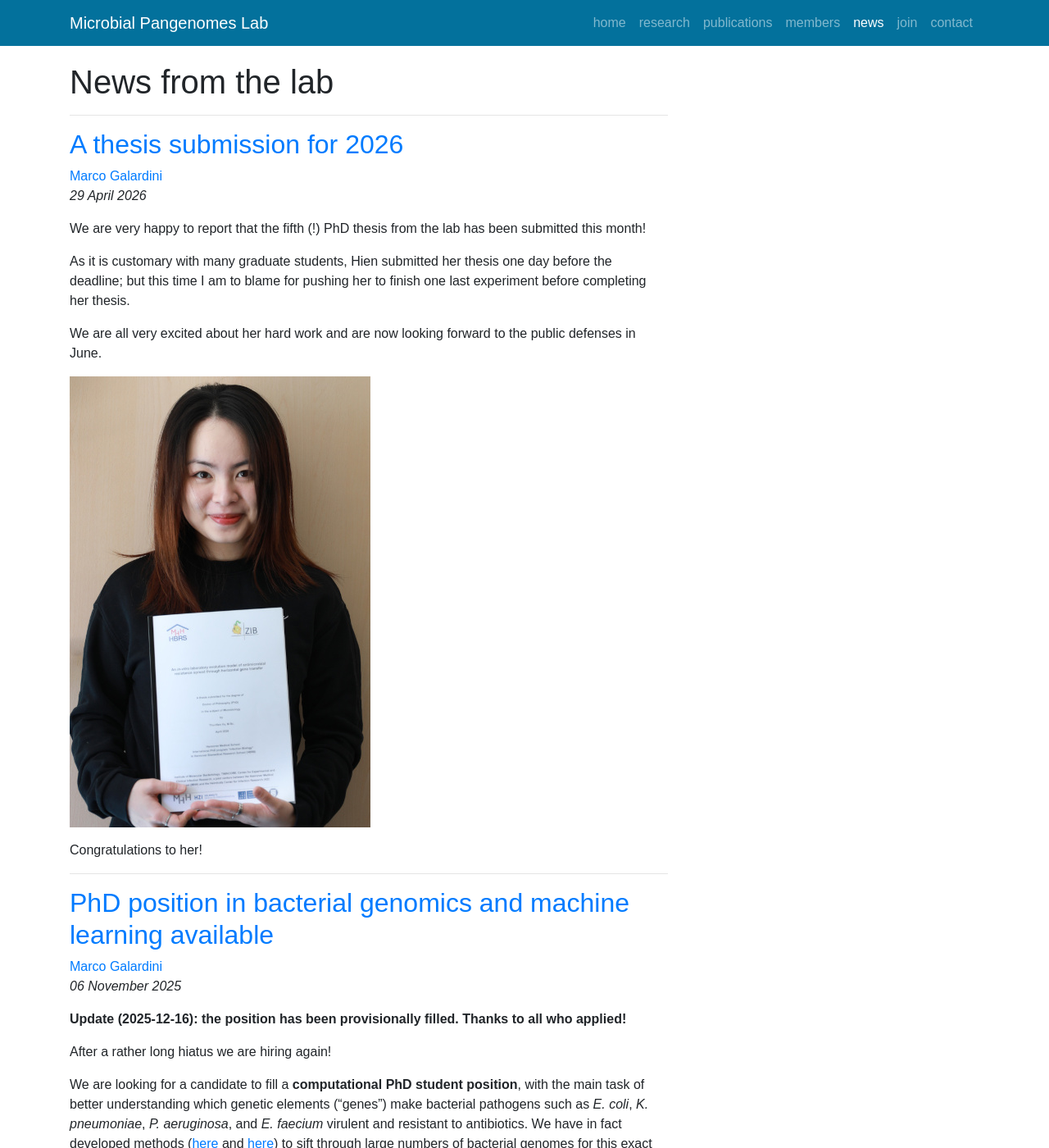
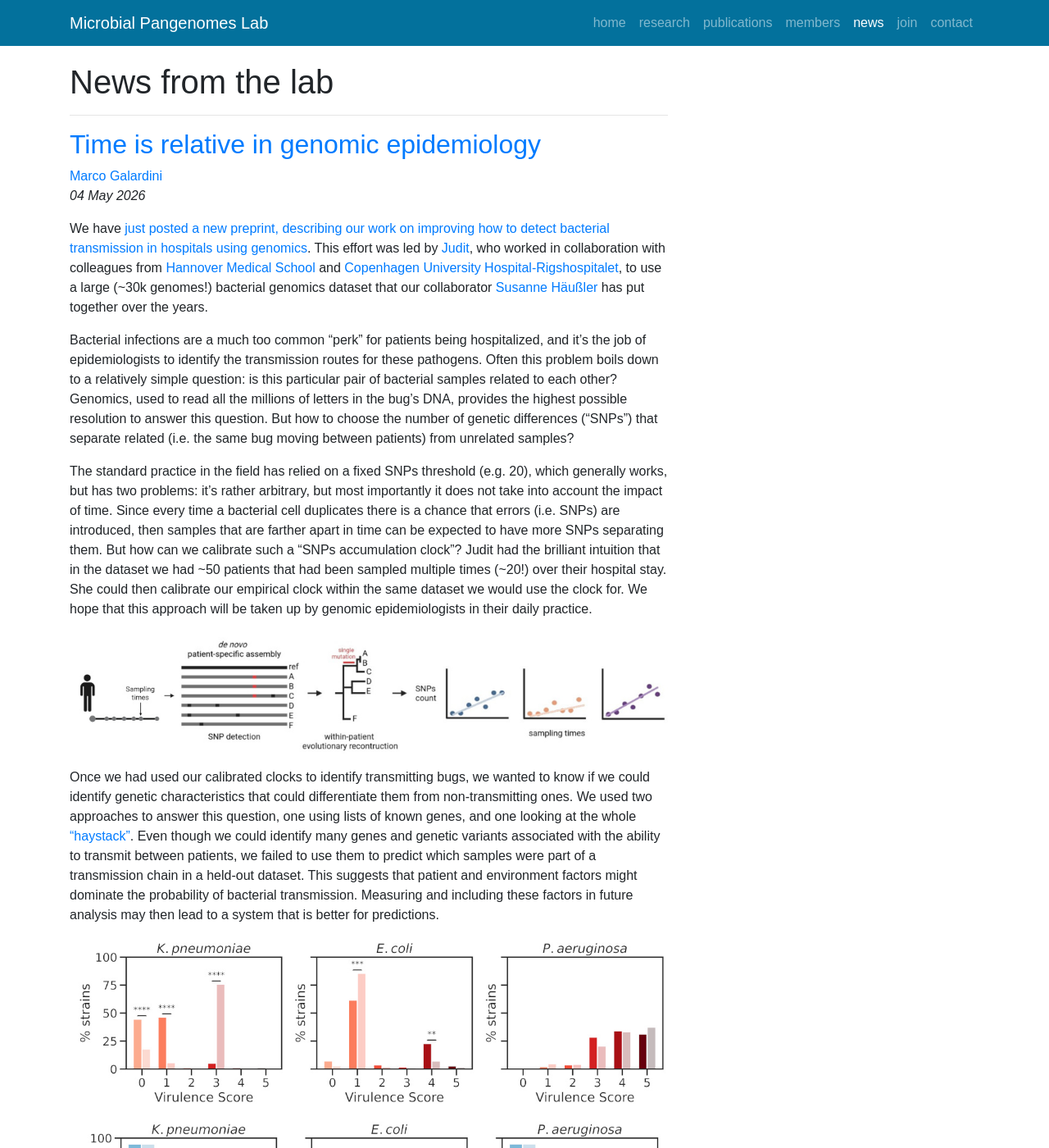
Before and after one commit to microbial-pangenomes-lab/microbial-pangenomes-lab.github.io, a Jekyll site: the page built from news/index.html, in a window 1280 px wide and 1400 px high. Shown: the whole window at 82% size. Built offline with Jekyll 4.4.1, drawn with Linux system fonts in a browser that asks for light colours; nearby versions of some CDN libraries; the list of posts is cut into pages by our own code; comment, search, counter and statistics services are not loaded; some of the changed text lies outside the part shown.

Commit message:
New publication and blog post

```diff
--- a/_data/publications.yml
+++ b/_data/publications.yml
@@ -45,6 +45,18 @@
 #       url: https://twitter.com/LifeHasOrder/status/1172327493451145218
 #     - name: Celebratory Tweetstorm by corresponding author First Surname
 #       url: https://twitter.com/mctucsf/status/1172334750205218816
+
+ - title: "Coupling time-aware SNP thresholds with genetic markers to define bacterial transmission chains in hospital surveillance"
+   citation: "**Burgaya, J.**, Erdmann, J., Knegendorf, L., Baier, C., Strunin, D., Marvig, R. L., Nielsen, K. L., Hertz, F. B., Schlueter, D., Haeussler, S., & **Galardini, M.** (2026). Coupling time-aware SNP thresholds with genetic markers to define bacterial transmission chains in hospital surveillance (p. 2026.04.27.26351816). medRxiv. https://doi.org/10.64898/2026.04.27.26351816"
+   date: '202605'
+   image: '/static/img/pub/burgaya_2026.jpg'
+   #pmid: '39932497'
+   medrxiv2: '2026.04.27.26351816'
+   links:
+     - name: Summary blog post
+       url: "../2026/05/04/Time-is-relative-in-genomic-epidemiology/"
+     - name: Analysis code repository
+       url: https://github.com/jburgaya/2025_genomics_transmission
 
  - title: "Cis non-coding genetic variation drives gene expression changes in the E. coli and P. aeruginosa pangenomes"
    citation: "**Damaris, B. F.**, Zietek, M., Erdmann, J., Typas, A., Häussler, S., & **Galardini, M.** (2025). Cis non-coding genetic variation drives gene expression changes in the E. coli and P. aeruginosa pangenomes (p. 2025.06.10.658842). bioRxiv. https://doi.org/10.1101/2025.06.10.658842"
--- /dev/null
+++ b/_posts/2026-05-04-Time-is-relative-in-genomic-epidemiology.md
@@ -0,0 +1,42 @@
+---
+title: Time is relative in genomic epidemiology
+author: Marco Galardini
+short: mgalardini
+layout: post
+group: news
+---
+
+We have [just posted a new preprint, describing our work on improving how to detect bacterial transmission in hospitals using genomics](https://www.medrxiv.org/content/10.64898/2026.04.27.26351816v1).
+This effort was led by [Judit]({{ site.url }}/members/#jburgaya), who worked in collaboration with colleagues from
+[Hannover Medical School](https://www.mh-hannover.de/) and [Copenhagen University Hospital-Rigshospitalet](https://www.rigshospitalet.dk/),
+to use a large (~30k genomes!) bacterial genomics dataset that our collaborator [Susanne Häußler](https://www.helmholtz-hzi.de/personen/prof-dr-susanne-haeussler/)
+has put together over the years.
+
+Bacterial infections are a much too common "perk" for patients being hospitalized, and it's the job of
+epidemiologists to identify the transmission routes for these pathogens. Often this problem boils down
+to a relatively simple question: is this particular pair of bacterial samples related to each other? Genomics, used to
+read all the millions of letters in the bug's DNA, provides the highest possible resolution
+to answer this question. But how to choose the number of genetic differences ("SNPs") that separate related (i.e. the same bug moving between patients) from unrelated samples?
+
+The standard practice in the field has relied on a fixed SNPs threshold (e.g. 20), which generally works, but has two problems:
+it's rather arbitrary, but most importantly it does not take into account the impact of time. Since every time a bacterial cell
+duplicates there is a chance that errors (i.e. SNPs) are introduced, then samples that are farther apart in time can
+be expected to have more SNPs separating them. But how can we calibrate such a "SNPs accumulation clock"?
+Judit had the brilliant intuition that in the dataset we had ~50 patients that had been sampled multiple times (~20!) over their hospital
+stay. She could then calibrate our empirical clock within the same dataset we would use the clock for.
+We hope that this approach will be taken up by genomic epidemiologists in their daily practice.
+
+<img class="img-fluid" src="{{ site.url }}/static/img/news/20260504_clock.jpg" alt="Schematic representation of how we calibrated a mutation accumulation clock">
+
+Once we had used our calibrated clocks to identify transmitting bugs, we wanted to know if we could identify genetic
+characteristics that could differentiate them from non-transmitting ones. We used two approaches to answer this question,
+one using lists of known genes, and one looking at the whole ["haystack"]({{ site.url }}/2023/11/09/Multiple-haystacks-are-beter-than-one/).
+Even though we could identify many genes and genetic variants associated with the ability to transmit between patients,
+we failed to use them to predict which samples were part of a transmission chain in a held-out dataset. This suggests
+that patient and environment factors might dominate the probability of bacterial transmission. Measuring and including
+these factors in future analysis may then lead to a system that is better for predictions.
+
+<img class="img-fluid" src="{{ site.url }}/static/img/news/20260504_genes.jpg" alt="Differences in virulence and resistance scores between bacterial pathogens">
+
+There's more to discover in the preprint and the [accompanying code repository](https://github.com/jburgaya/2025_genomics_transmission),
+so please dig in!
```
Also changed, not shown: static/img/news/20260504_clock.jpg (added), static/img/news/20260504_genes.jpg (added), static/img/pub/burgaya_2026.jpg (added).
